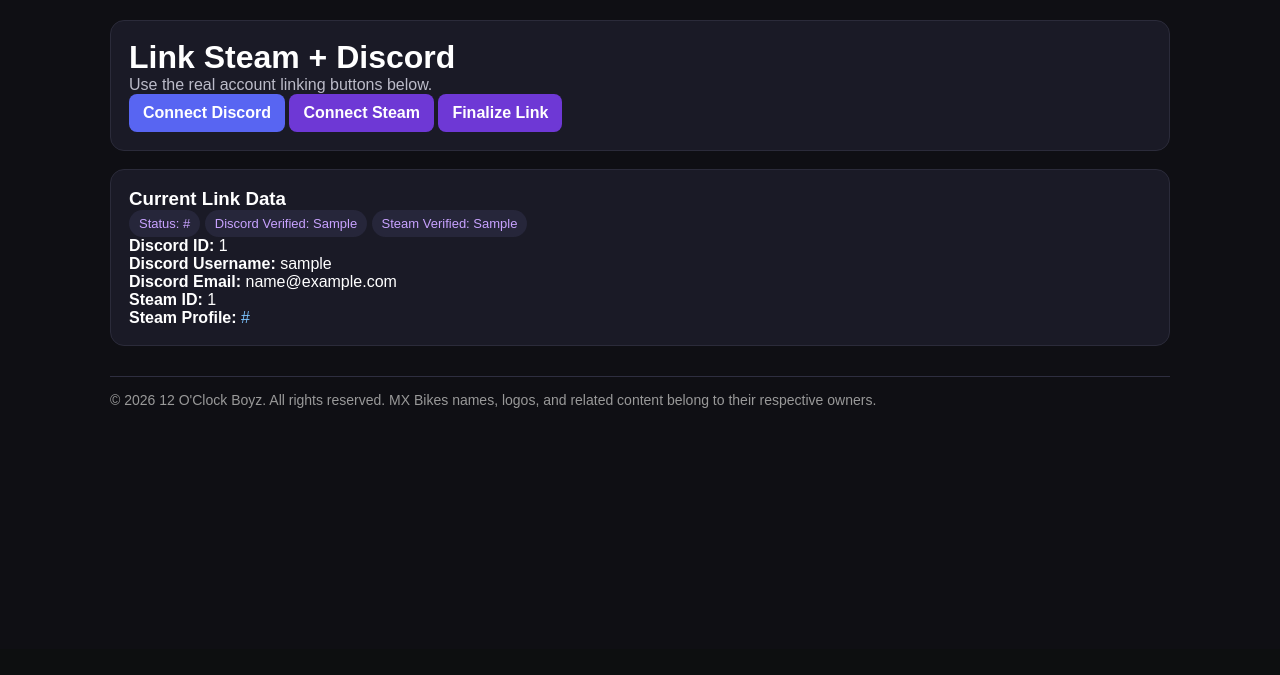
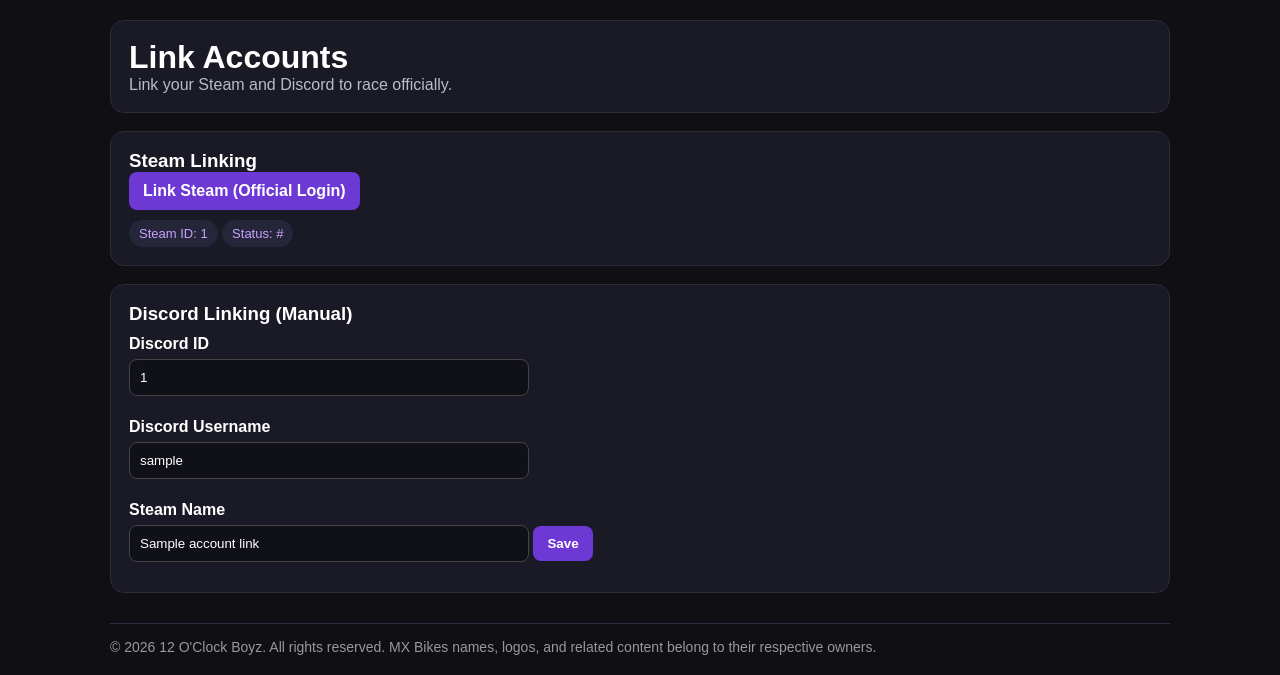
Before and after one commit to figjamfngaming-eng/12oclock-system, a Flask app: page /link-accounts in a window 1280 px wide. Shown: the part 151-826 px from the top of the page. Before the commit the page ends 559 px from the top, so only its background shows below. Run offline with Flask 3, Linux system fonts and the light colour scheme; the visitor is signed in with stand-in values (Sample User, id 1); a database or web service that is not in the repository returns one stand-in record (values such as "Sample title"); some libraries are stand-ins or nearby versions.

Commit message:
link_accounts.html

```diff
--- a/web/templates/link_accounts.html
+++ b/web/templates/link_accounts.html
@@ -2,34 +2,37 @@
 
 {% block content %}
 <div class="card">
-    <h1>Link Steam + Discord</h1>
-    <p class="subtle">Use the real account linking buttons below.</p>
-
-    <a class="btn btn-discord" href="{{ url_for('auth_discord') }}">Connect Discord</a>
-    <a class="btn" href="{{ url_for('auth_steam') }}">Connect Steam</a>
-    <a class="btn" href="{{ url_for('finalize_link') }}">Finalize Link</a>
+    <h1>Link Accounts</h1>
+    <p class="subtle">Link your Steam and Discord to race officially.</p>
 </div>
 
-{% if link_data %}
 <div class="card">
-    <h3>Current Link Data</h3>
+    <h3>Steam Linking</h3>
 
-    <div class="pill">Status: {{ link_data.link_status }}</div>
-    <div class="pill">Discord Verified: {{ link_data.verified_discord }}</div>
-    <div class="pill">Steam Verified: {{ link_data.verified_steam }}</div>
+    <a class="btn" href="/auth/steam">Link Steam (Official Login)</a>
 
-    <p><strong>Discord ID:</strong> {{ link_data.discord_id or "-" }}</p>
-    <p><strong>Discord Username:</strong> {{ link_data.discord_username or "-" }}</p>
-    <p><strong>Discord Email:</strong> {{ link_data.discord_email or "-" }}</p>
+    {% if link_data and link_data.steam_id %}
+        <div style="margin-top:10px;">
+            <div class="pill">Steam ID: {{ link_data.steam_id }}</div>
+            <div class="pill">Status: {{ link_data.link_status }}</div>
+        </div>
+    {% endif %}
+</div>
 
-    <p><strong>Steam ID:</strong> {{ link_data.steam_id or "-" }}</p>
-    <p><strong>Steam Profile:</strong>
-        {% if link_data.steam_profile_url %}
-            <a class="link" href="{{ link_data.steam_profile_url }}" target="_blank">{{ link_data.steam_profile_url }}</a>
-        {% else %}
-            -
-        {% endif %}
-    </p>
+<div class="card">
+    <h3>Discord Linking (Manual)</h3>
+
+    <form method="POST">
+        <label>Discord ID</label>
+        <input name="discord_id" value="{{ link_data.discord_id if link_data else '' }}">
+
+        <label>Discord Username</label>
+        <input name="discord_username" value="{{ link_data.discord_username if link_data else '' }}">
+
+        <label>Steam Name</label>
+        <input name="steam_name" value="{{ link_data.steam_name if link_data else '' }}">
+
+        <button class="btn" type="submit">Save</button>
+    </form>
 </div>
-{% endif %}
 {% endblock %}
```
